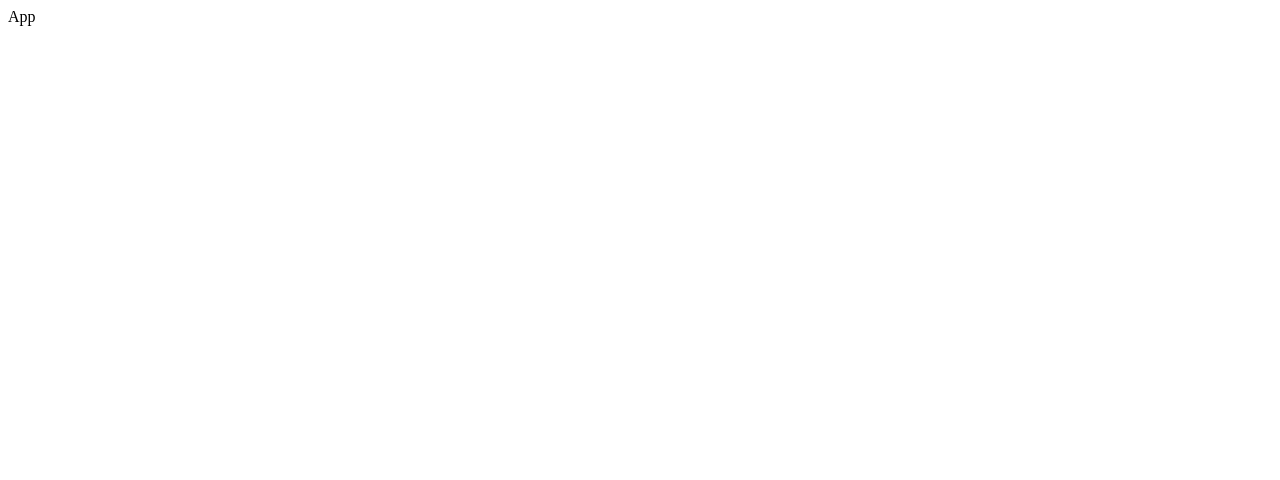
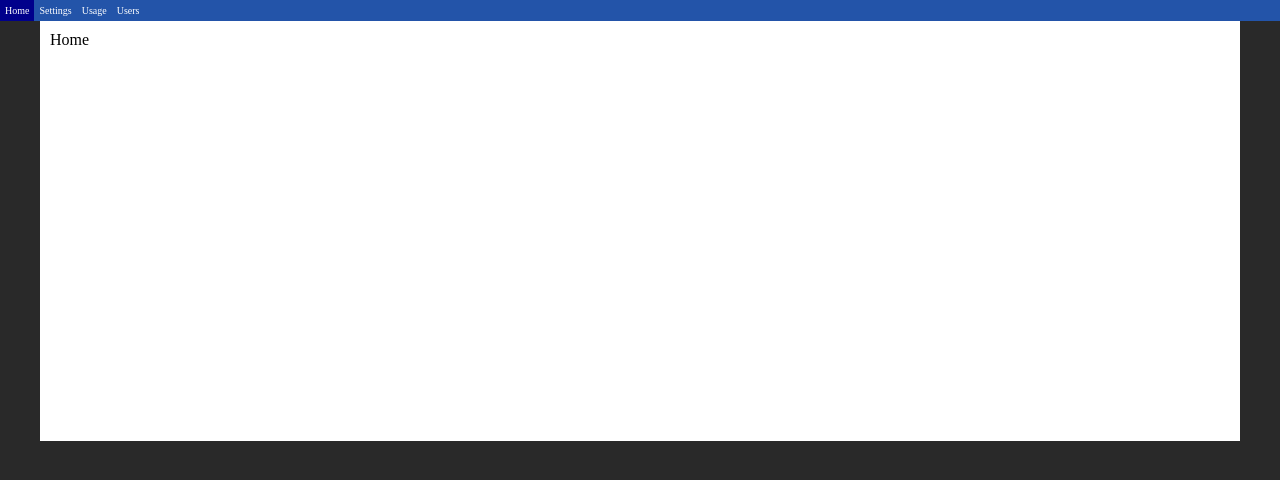
Before and after one commit to sanojkrishnan/project-using-react-router-, a React (Vite) app: page / in a window 1280 px wide. Shown: the top 480 px of the page. Built offline with nearby package versions, Linux system fonts and the light colour scheme.

Commit message:
date 25/10/2025

```diff
--- /dev/null
+++ b/src/App.css
@@ -0,0 +1,13 @@
+body {
+    margin: 0;
+    background: rgb(41, 41, 41);
+}
+.page {
+    margin: 0 40px;
+    background: white;
+    min-height: 400px;
+    padding: 10px;
+}
+a {
+    font-size: 10px;
+}
--- a/src/App.jsx
+++ b/src/App.jsx
@@ -1,9 +1,31 @@
-import React from 'react'
+import React from "react";
+import "./App.css"
+import { BrowserRouter, Link, Route, Routes } from "react-router-dom";
+import Home from "./Pages/Home";
+import Settings from "./Pages/Settings";
+import Usage from "./Pages/Usage";
+import Users from "./Pages/Users";
+import NotFound from "./Pages/NotFound";
+import Header from "./Components/Header";
+
 
 function App() {
   return (
-    <div>App</div>
-  )
+    <BrowserRouter >  {/* wrapper component for routing. this helps with reading ULs, to store history, and also with navigation */}
+    <div>
+      <Header /> {/**This component renders the navigation links */}
+    </div>
+    <div className="page">
+      <Routes>  {/**This component is responsible for rendering the appropriate component based on the current URL */}
+        <Route path="/" element={<Home />} />
+        <Route path="/settings" element={<Settings />} />
+        <Route path="/usage" element={<Usage />} />
+        <Route path="/users" element={<Users />} />
+        <Route path="*" element={<NotFound />} />
+      </Routes>
+      </div>
+    </BrowserRouter>
+  );
 }
 
-export default App
+export default App;
--- /dev/null
+++ b/src/Components/Header.css
@@ -0,0 +1,17 @@
+.header {
+    background: rgb(35, 84, 169);
+    display: flex;
+}
+
+.header a {
+    color: white;
+    text-decoration: none;
+}
+
+.header span {
+    padding: 5px;
+    display: inline-block;
+}
+.header .active {
+    background: darkblue;
+}
--- /dev/null
+++ b/src/Components/Header.jsx
@@ -0,0 +1,24 @@
+import React from "react";
+import { NavLink } from "react-router-dom";
+import "./Header.css";
+
+function Header() {
+  return (
+    <div className="header">
+      <NavLink to="/">
+        <span>Home</span>
+      </NavLink>     {/**Link component is used to navigate between routes*/}
+      <NavLink to="settings">
+        <span>Settings</span>
+      </NavLink>
+      <NavLink to="usage">
+        <span>Usage</span>
+      </NavLink>
+      <NavLink to="users">
+        <span>Users</span>
+      </NavLink>
+    </div>
+  );
+}
+
+export default Header;
--- /dev/null
+++ b/src/Pages/NotFound.jsx
@@ -0,0 +1,9 @@
+import React from 'react'
+
+function NotFound() {
+  return (
+    <div>NotFound</div>
+  )
+}
+
+export default NotFound
```
